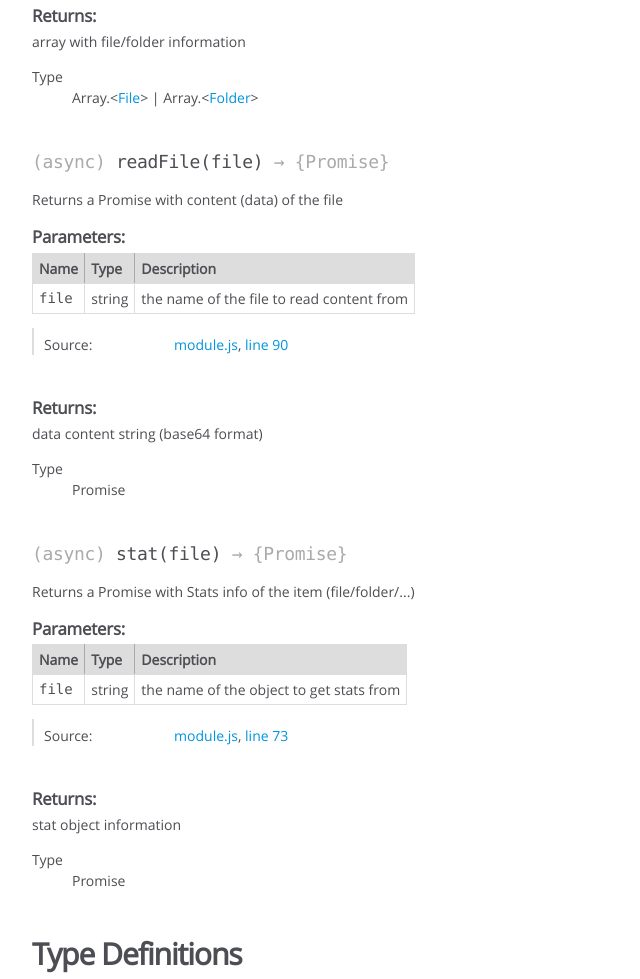
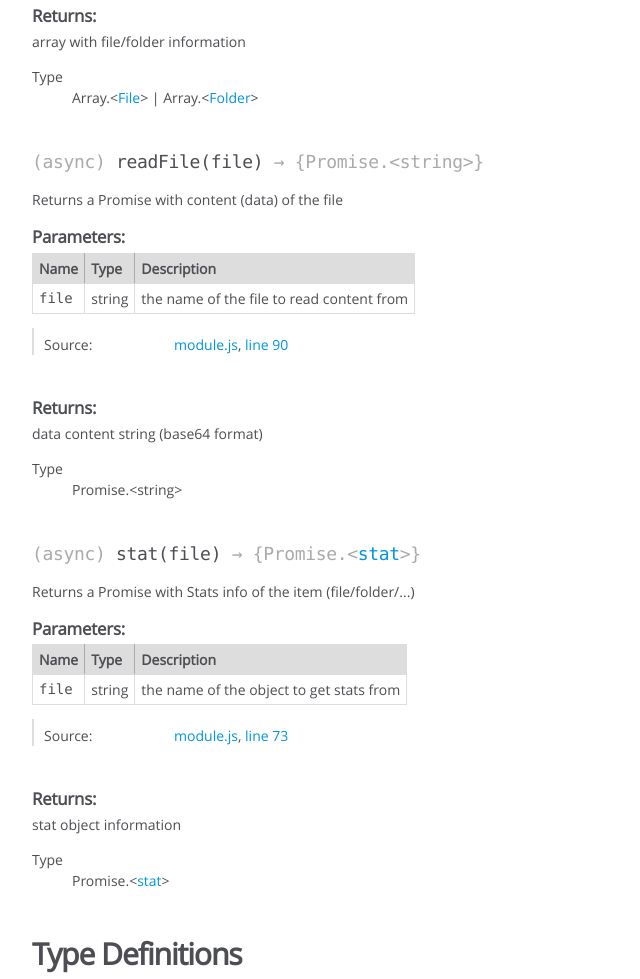
Before and after one commit to m0rtadelo/recursive-readdir-async, a website: page docs/global.html in a window 1280 px wide. Shown: the part 1153-2132 px from the top of the page, without its empty margins (0-640 px from the left). Drawn offline with Linux system fonts and the light colour scheme.

Commit message:
BUILD Travis build: 43

```diff
--- a/docs/global.html
+++ b/docs/global.html
@@ -562,7 +562,7 @@
 
 
 
-    <h4 class="name" id="readFile"><span class="type-signature">(async) </span>readFile<span class="signature">(file)</span><span class="type-signature"> &rarr; {Promise}</span></h4>
+    <h4 class="name" id="readFile"><span class="type-signature">(async) </span>readFile<span class="signature">(file)</span><span class="type-signature"> &rarr; {Promise.&lt;string>}</span></h4>
 
 
 
@@ -701,7 +701,7 @@
     </dt>
     <dd>
 
-<span class="param-type">Promise</span>
+<span class="param-type">Promise.&lt;string></span>
 
 
     </dd>
@@ -719,7 +719,7 @@
 
 
 
-    <h4 class="name" id="stat"><span class="type-signature">(async) </span>stat<span class="signature">(file)</span><span class="type-signature"> &rarr; {Promise}</span></h4>
+    <h4 class="name" id="stat"><span class="type-signature">(async) </span>stat<span class="signature">(file)</span><span class="type-signature"> &rarr; {Promise.&lt;<a href="global.html#stat">stat</a>>}</span></h4>
 
 
 
@@ -858,7 +858,7 @@
     </dt>
     <dd>
 
-<span class="param-type">Promise</span>
+<span class="param-type">Promise.&lt;<a href="global.html#stat">stat</a>></span>
 
 
     </dd>
@@ -1993,7 +1993,7 @@
 <br class="clear">
 
 <footer>
-    Documentation generated by <a href="https://github.com/jsdoc3/jsdoc">JSDoc 3.5.5</a> on Sun Mar 10 2019 21:32:47 GMT+0100 (GMT+01:00)
+    Documentation generated by <a href="https://github.com/jsdoc3/jsdoc">JSDoc 3.5.5</a> on Tue Mar 12 2019 21:51:07 GMT+0000 (Coordinated Universal Time)
 </footer>
 
 <script> prettyPrint(); </script>
```
Also changed, not shown: docs/index.html (+1 -1 lines), docs/module.js.html (+5 -5 lines).
